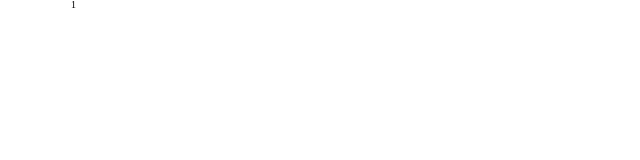
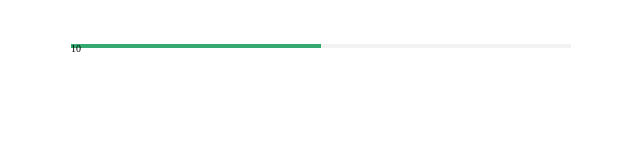
Before and after one commit to wit-kr/3rd_hackathon_B, a Next.js app: page /1 in a window 1280 px wide. Shown: the top 160 px of the page, without its empty margins (319-959 px from the left). Built offline with nearby package versions, Linux system fonts and the light colour scheme.

Commit message:
ProgressBar 만들기

```diff
--- a/src/components/layout/quizLayout/progressBar/index.jsx
+++ b/src/components/layout/quizLayout/progressBar/index.jsx
@@ -1,3 +1,15 @@
-const ProgressBar = () => <div>1</div>;
+import {
+    ContainerStyle,BarStyle
+  } from '@/components/layout/quizLayout/progressBar/styles';
+
+const ProgressBar = () => {
+    return (
+        <ContainerStyle>
+            <BarStyle>
+                10
+            </BarStyle>
+        </ContainerStyle>
+    )
+}
 
 export default ProgressBar;
--- a/src/components/layout/quizLayout/progressBar/styles.jsx
+++ b/src/components/layout/quizLayout/progressBar/styles.jsx
@@ -0,0 +1,17 @@
+import styled from 'styled-components'
+
+export const ContainerStyle = styled.div`
+    width: 100%;
+    height:4px;
+    margin-top:44px;
+    border-radius:10;
+    background-color: #F2F2F2;
+`;
+
+export const BarStyle = styled.div`
+    width: 50%;
+    height:4px;
+    margin-top:44px;
+    border-radius: 50;
+    background-color: #34AA70;
+`;
```
Also changed, not shown: 2 other files (tests, documents, lock files or other folders).
